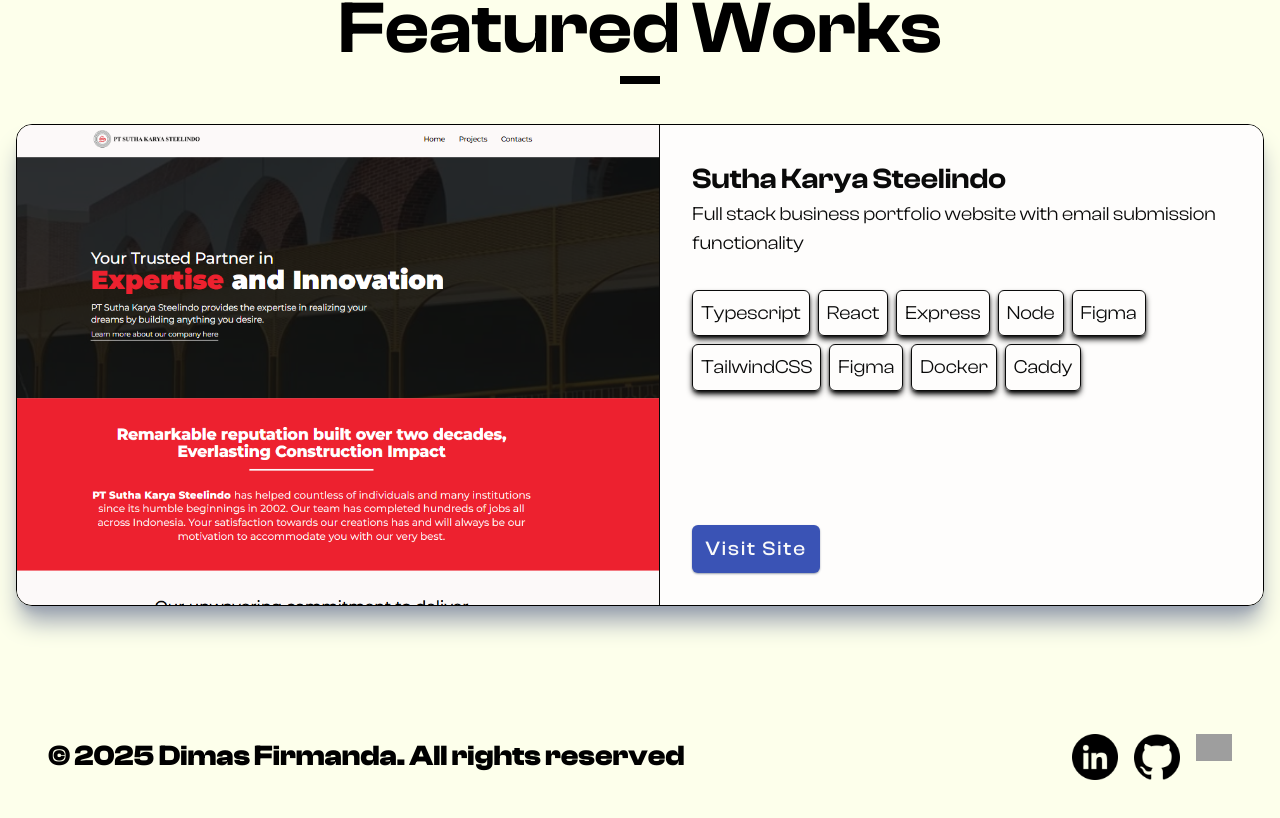
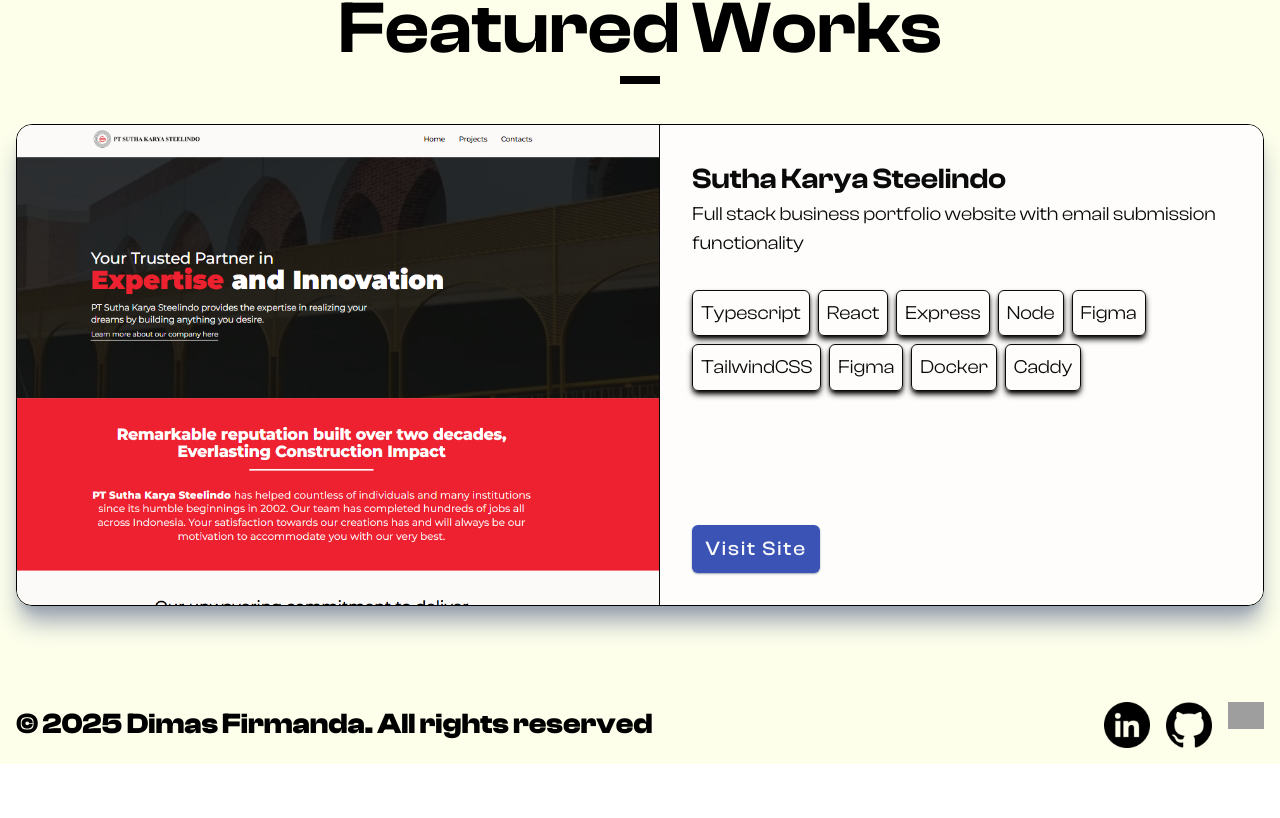
Before and after one commit to dim-27/my-portfolio-v2, a Next.js app: page / in a window 1280 px wide. Shown: the part 1837-2655 px from the top of the page. After the commit the page ends 2601 px from the top, so only its background shows below. Built offline with nearby package versions, Linux system fonts and the light colour scheme; grey boxes are pictures that could not be loaded.

Commit message:
update footer

```diff
--- a/src/components/ui/footer/footer.tsx
+++ b/src/components/ui/footer/footer.tsx
@@ -3,7 +3,7 @@
 
 export default function Footer() {
   return (
-    <section className='bg-primary-background w-full p-12'>
+    <section className='bg-primary-background w-full p-4'>
       <div className="container mx-auto flex flex-col lg:flex-row justify-between text-fluid-base max-w-7xl gap-4">
         <div className="font-bold">© {new Date().getFullYear()} Dimas Firmanda. All rights reserved
         </div>
```
